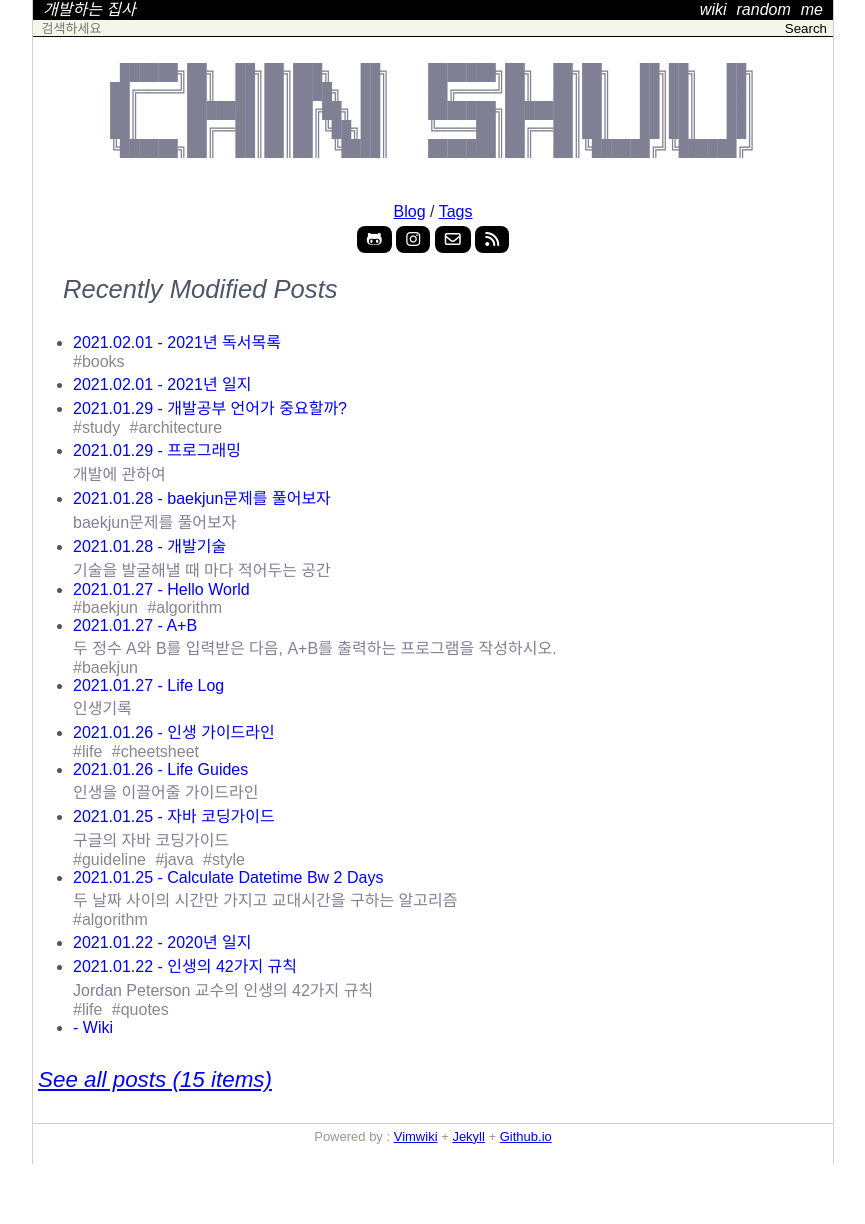
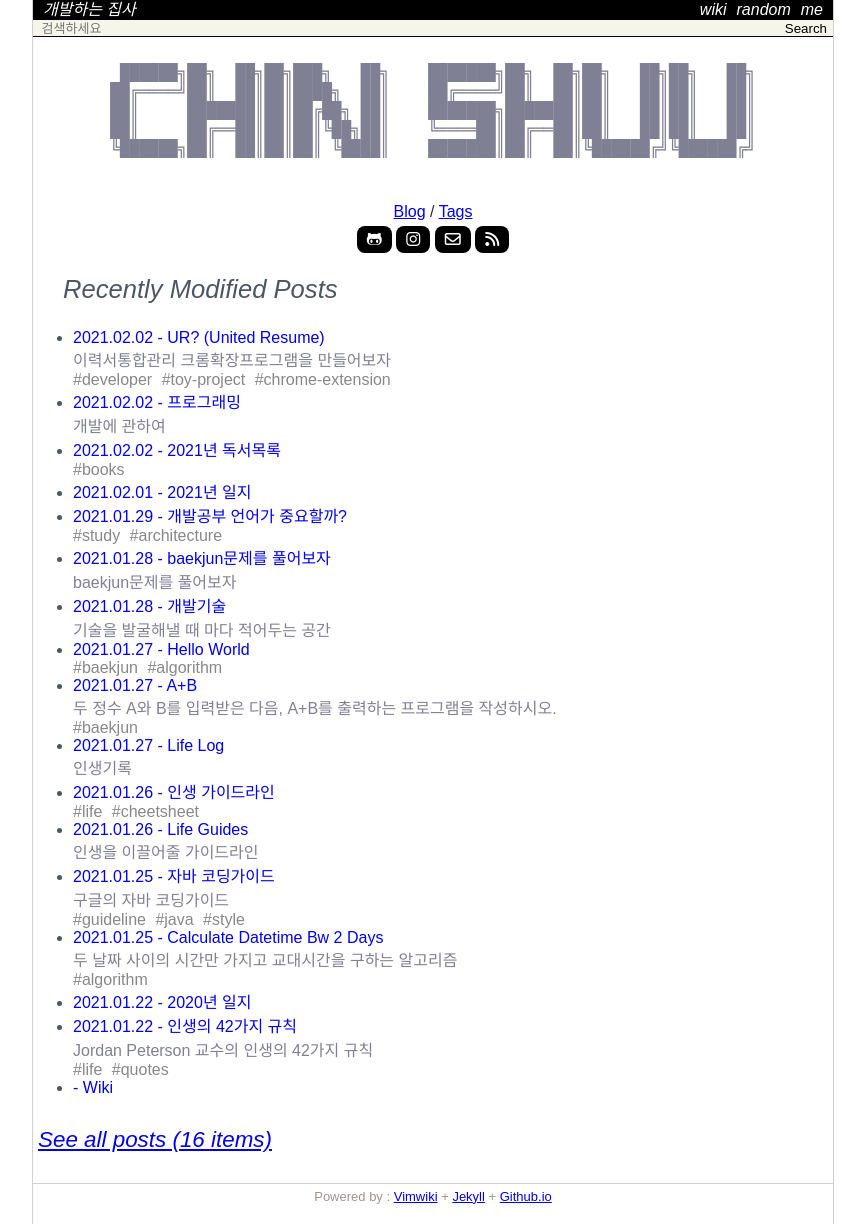
Before and after one commit to Achelous1/achelous1.github.io, a Jekyll site: the page built from index.html, in a window 1280 px wide. Shown: the whole page, without its empty margins (207-1072 px from the left). Built offline with Jekyll 4.4.1, drawn with Linux system fonts in a browser that asks for light colours; nearby versions of some CDN libraries; some web fonts are replaced; before the commit the page ends 1164 px from its top, so only the background shows below that.

Commit message:
ADD wiki post
Added Programming -> United Resume project wiki

```diff
--- a/_data/pageMap.yml
+++ b/_data/pageMap.yml
@@ -36,7 +36,7 @@ books-2021:
     summary: ""
     parent: life-log
     url: /wiki/books-2021
-    updated: '2021-02-01 15:56:22 +0900'
+    updated: '2021-02-02 14:20:40 +0900'
     children: []
 calculate-datetime-bw-2-days:
     type: wiki
@@ -116,8 +116,8 @@ programming:
     summary: '개발에 관하여'
     parent: index
     url: /wiki/programming
-    updated: '2021-01-29 16:36:01 +0900'
-    children: [calculate-datetime-bw-2-days, google-java-style-guide, importance-in-studying]
+    updated: '2021-02-02 14:25:53 +0900'
+    children: [calculate-datetime-bw-2-days, google-java-style-guide, importance-in-studying, United-Resume]
 tech:
     type: wiki
     title: 개발기술
@@ -126,3 +126,11 @@ tech:
     url: /wiki/tech
     updated: '2021-01-28 09:32:41 +0900'
     children: []
+United-Resume:
+    type: wiki
+    title: 'UR? (United Resume)'
+    summary: '이력서통합관리 크롬확장프로그램을 만들어보자'
+    parent: programming
+    url: /wiki/United-Resume
+    updated: '2021-02-02 14:55:39 +0900'
+    children: []
--- a/_data/tagCount.yml
+++ b/_data/tagCount.yml
@@ -12,6 +12,12 @@
     size: 1
 -
     name: cheetsheet
+    size: 1
+-
+    name: chrome-extension
+    size: 1
+-
+    name: developer
     size: 1
 -
     name: guideline
@@ -31,3 +37,6 @@
 -
     name: style
     size: 1
+-
+    name: toy-project
+    size: 1
--- a/_data/tagMap.yml
+++ b/_data/tagMap.yml
@@ -23,3 +23,9 @@ architecture:
     - {fileName: importance-in-studying}
 cheetsheet:
     - {fileName: life-cheatsheet}
+developer:
+    - {fileName: United-Resume}
+toy-project:
+    - {fileName: United-Resume}
+chrome-extension:
+    - {fileName: United-Resume}
--- /dev/null
+++ b/_wiki/United-Resume.md
@@ -0,0 +1,58 @@
+---
+layout  : wiki
+title   : UR? (United Resume)
+summary : 이력서통합관리 크롬확장프로그램을 만들어보자
+date    : 2021-02-02 14:25:53 +0900
+updated : 2021-02-02 14:55:39 +0900
+tag     : developer toy-project chrome-extension
+toc     : true
+public  : true
+parent  : [[programming]]
+latex   : false
+---
+* TOC
+{:toc}
+
+# 개요
+* 2021년 현재, 우리는 웹과 데이터의 수혜를 받는 세상에 살고 있다. 하지만 적절한 통합이 이루어 지지 않은 항목들, 그 중에서 우리는 너무나도 많은 구직사이트의 너무나도 많은 이력서들을 관리하는데 문제가 있다고 생각하여 프로그램으로써 이를 해결해보고자 한다.
+
+## 문제점
+1. 구직사이트 별 다른 형식의 이력서
+2. 사이트 별 통합되어 사용되는 포맷이나 템플릿의 부재
+3. 1, 2번의 이유로 인해 이력서가 바뀌게 되면 모든 사이트별로 수정이 불가피함
+
+## 목적
+### 이력서를 통합적으로 관리할 수 있는 프로그램을 만들어보자
+* 구직사이트 별로 이력서를 다시 만들어야 하는게 귀찮기 때문에
+* 생성한 이력서에 기반하여 자동으로 이력서가 해당 구직사이트의 이력서로 인풋되게 해보자
+    * 구직사이트에 이력서를 서버로 넘겨주는 api가 없는 경우가 많다. 해당 사이트의 html등을 사용하여 inject를 해보자
+### 내보내기 기능
+* 기왕이면 만들어진 이력서를 바탕으로 pdf 등으로 내보내기 기능도 생성하면 좋겠다
+### 이력서 리스트
+* 이력서를 하나뿐만 아니라 두개 세개도 만들고 각 이력서 별로 이력관리도 됐으면 좋겠다
+### 크롬확장프로그램 이용
+* 이력서 하나 쓰는데 번거롭게 웹에 들어가서 로그인하고 그럴 필요가 없다. -개인정보 문제도 있기 때문에- 로컬드라이브를 사용하는 크롬확장프로그램을 이용해보자 -필요하다면 드롭박스등을 이용하면 되게 만들자-.
+
+## 구현
+* 너무 넓은 범위는 꿈을 헤집고 다니는 것이나 다름없다. 최대한 처음에 할 수 있는만큼 만들어보자.
+
+### 구글크롬 확장프로그램 UI 만들기(1차)
+
+### 사람인 인터페이스와 연동하기(1차)
+
+
+
+
+
+
+
+
+
+
+
+
+
+
+
+## Links
+[프로젝트 링크](https://www.github.com/Achelous1/united-resume)
--- a/_wiki/books-2021.md
+++ b/_wiki/books-2021.md
@@ -3,7 +3,7 @@ layout  : wiki
 title   : 2021년 독서목록
 summary :
 date    : 2021-01-26 17:29:30 +0900
-updated : 2021-02-01 15:56:22 +0900
+updated : 2021-02-02 14:20:40 +0900
 tag     : books
 toc     : true
 public  : true
@@ -15,14 +15,14 @@ latex   : false
 
 # 2021년 독서목록
 ### Clean Code by 로버트 C. 마틴
-* [ ] 1장 깨끗한 코드
-    * [ ] 코드가 존재하리라
-    * [ ] 나쁜 코드
-    * [ ] 나쁜 코드로 치르는 대가
-    * [ ] 우리들 생각
-    * [ ] 우리는 저자다
-    * [ ] 보이스카우트 규칙
-    * [ ] 프리퀄과 원칙
+* [X] 1장 깨끗한 코드
+    * [X] 코드가 존재하리라
+    * [X] 나쁜 코드
+    * [X] 나쁜 코드로 치르는 대가
+    * [X] 우리들 생각
+    * [X] 우리는 저자다
+    * [X] 보이스카우트 규칙
+    * [X] 프리퀄과 원칙
 
 * [ ] 2장 의미 있는 이름
     * [ ] 의도를 분명히 밝혀라
--- a/_wiki/programming.md
+++ b/_wiki/programming.md
@@ -3,7 +3,7 @@ layout  : wiki
 title   : 프로그래밍
 summary : 개발에 관하여
 date    : 2021-01-20 16:42:27 +0900
-updated : 2021-01-29 16:36:01 +0900
+updated : 2021-02-02 14:25:53 +0900
 tag     :
 toc     : true
 public  : true
@@ -22,3 +22,6 @@ latex   : false
 
 # HOW-TO
 * [[importance-in-studying]]
+
+# Works
+* [[United-Resume]]
--- a/data/tag/books.json
+++ b/data/tag/books.json
@@ -1 +1 @@
-{"fileName":"books","collection":{"books-2021":{"type":"wiki","title":"2021년 독서목록","summary":"","parent":"life-log","url":"/wiki/books-2021","updated":"2021-02-01 10:42:40 +0900","children":[]}}}
+{"fileName":"books","collection":{"books-2021":{"type":"wiki","title":"2021년 독서목록","summary":"","parent":"life-log","url":"/wiki/books-2021","updated":"2021-02-01 15:56:22 +0900","children":[]}}}
```
